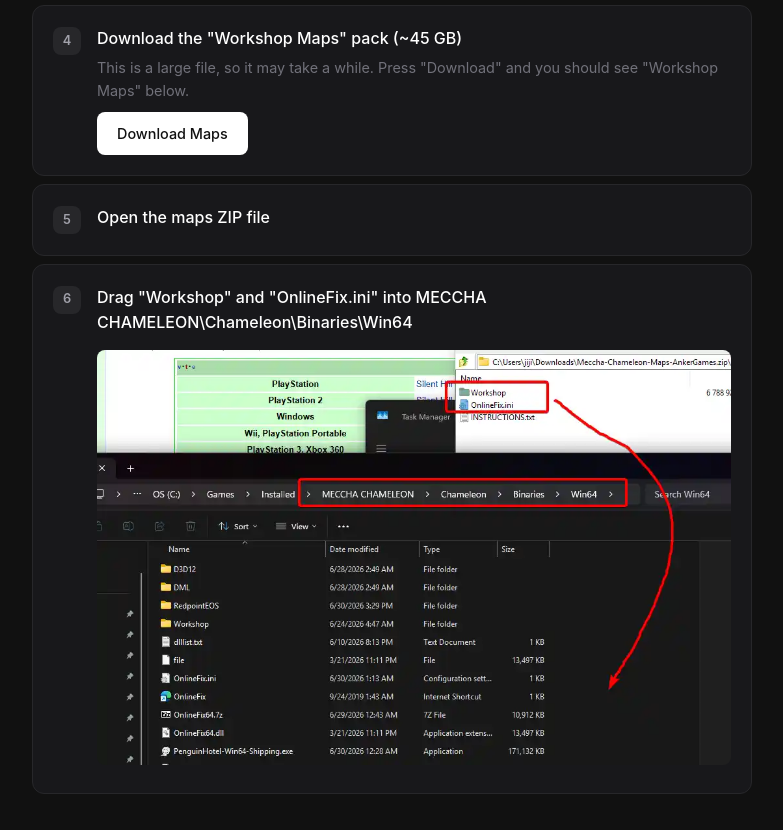
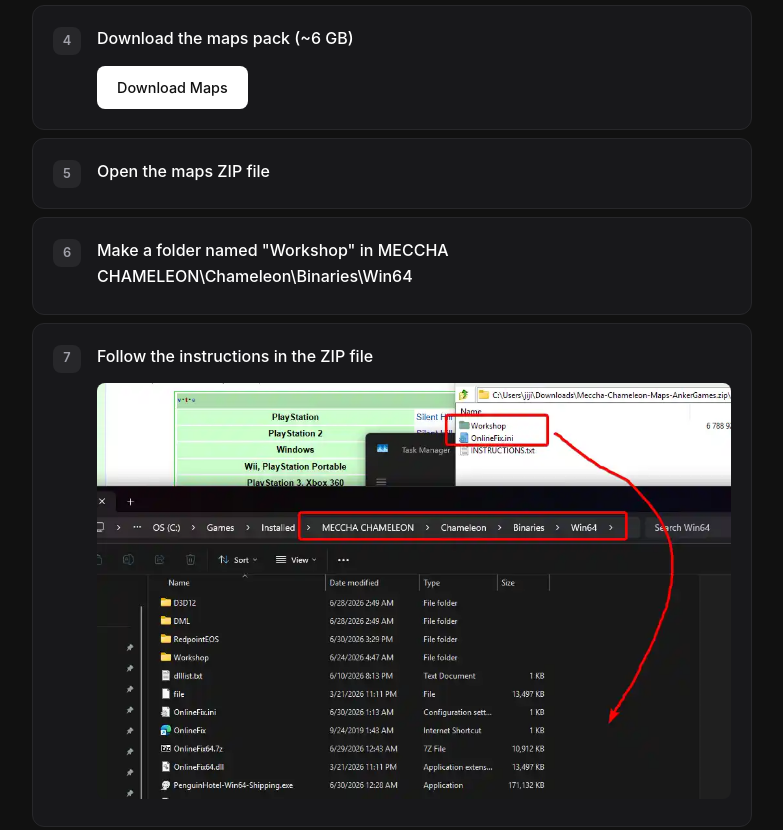
Before and after one commit to jijirae/kabodmeccha, a plain HTML site: page index.html in a window 1280 px wide. Shown: the part 1230-2060 px from the top of the page, without its empty margins (248-1031 px from the left). Drawn offline with Linux system fonts and the light colour scheme.

Commit message:
Add files via upload

```diff
--- a/index.html
+++ b/index.html
@@ -190,9 +190,8 @@
             <div class="step">
                 <div class="step-num">4</div>
                 <div class="step-body">
-                    <div class="step-title">Download the "Workshop Maps" pack (~45 GB)</div>
-                    <div class="step-desc">This is a large file, so it may take a while. Press "Download" and you should see "Workshop Maps" below. </div>
-                    <a class="download" href="https://ankergames.net/game/meccha-chameleon">Download Maps</a>
+                    <div class="step-title">Download the maps pack (~6 GB)</div>
+                    <a class="download" href="https://drive.google.com/file/d/1YBh6bWgFZxpAXyQCSufxT42_vFZDXnrM/view?usp=drive_link">Download Maps</a>
                 </div>
             </div>
         </div>
@@ -210,7 +209,16 @@
             <div class="step">
                 <div class="step-num">6</div>
                 <div class="step-body">
-                    <div class="step-title">Drag "Workshop" and "OnlineFix.ini" into MECCHA CHAMELEON\Chameleon\Binaries\Win64</div>
+                    <div class="step-title">Make a folder named "Workshop" in MECCHA CHAMELEON\Chameleon\Binaries\Win64</div>
+                </div>
+            </div>
+        </div>
+
+        <div class="card">
+            <div class="step">
+                <div class="step-num">7</div>
+                <div class="step-body">
+                    <div class="step-title">Follow the instructions in the ZIP file</div>
                     <img src="maps.webp" alt="Maps folder contents" style="width: 100%; border-radius: 8px; margin-top: 10px;">
                 </div>
             </div>
```
